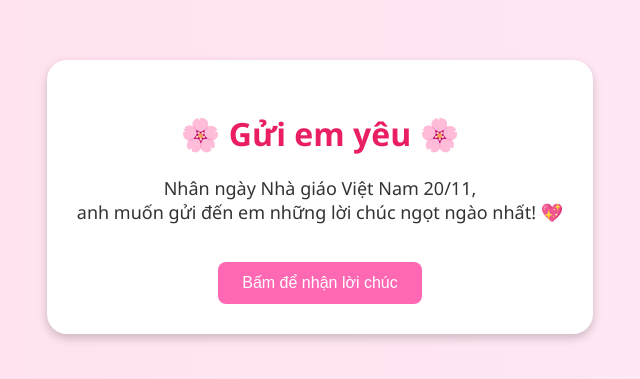
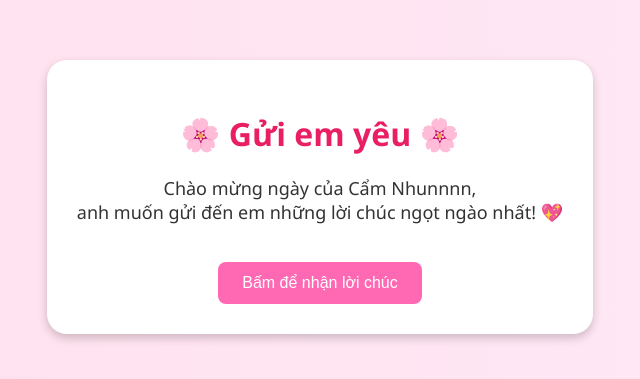
Before and after one commit to nguyencongminh2209/Min, a plain HTML site: page index.html in a window 1280 px wide. Shown: the part 203-582 px from the top of the page, 320-960 px from the left. Drawn offline with Linux system fonts and the light colour scheme.

Commit message:
First commit cua anh MinMin

```diff
--- a/index.html
+++ b/index.html
@@ -9,7 +9,7 @@
 <body>
   <div class="container">
     <h1>🌸 Gửi em yêu 🌸</h1>
-    <p>Nhân ngày Nhà giáo Việt Nam 20/11,<br>
+    <p>Chào mừng ngày của Cẩm Nhunnnn,<br>
     anh muốn gửi đến em những lời chúc ngọt ngào nhất! 💖</p>
     <button onclick="showMessage()">Bấm để nhận lời chúc</button>
   </div>
```
